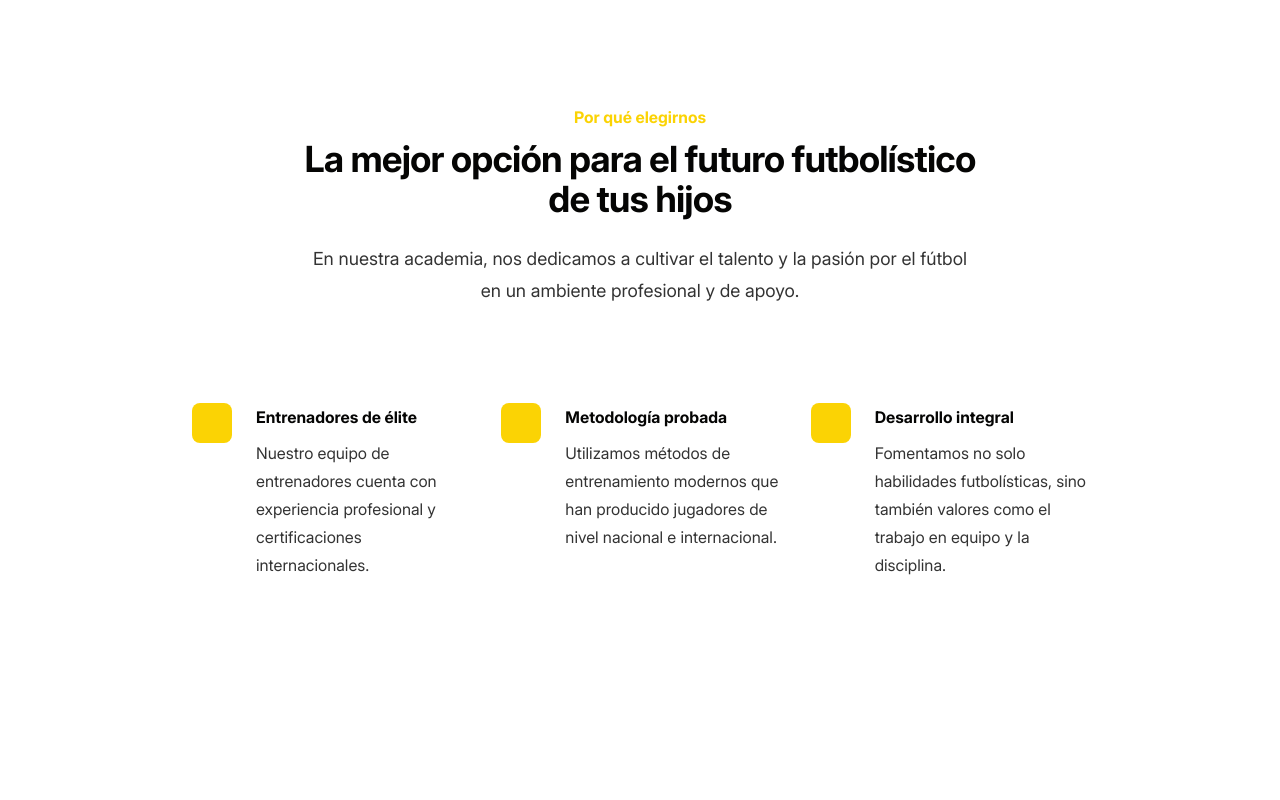
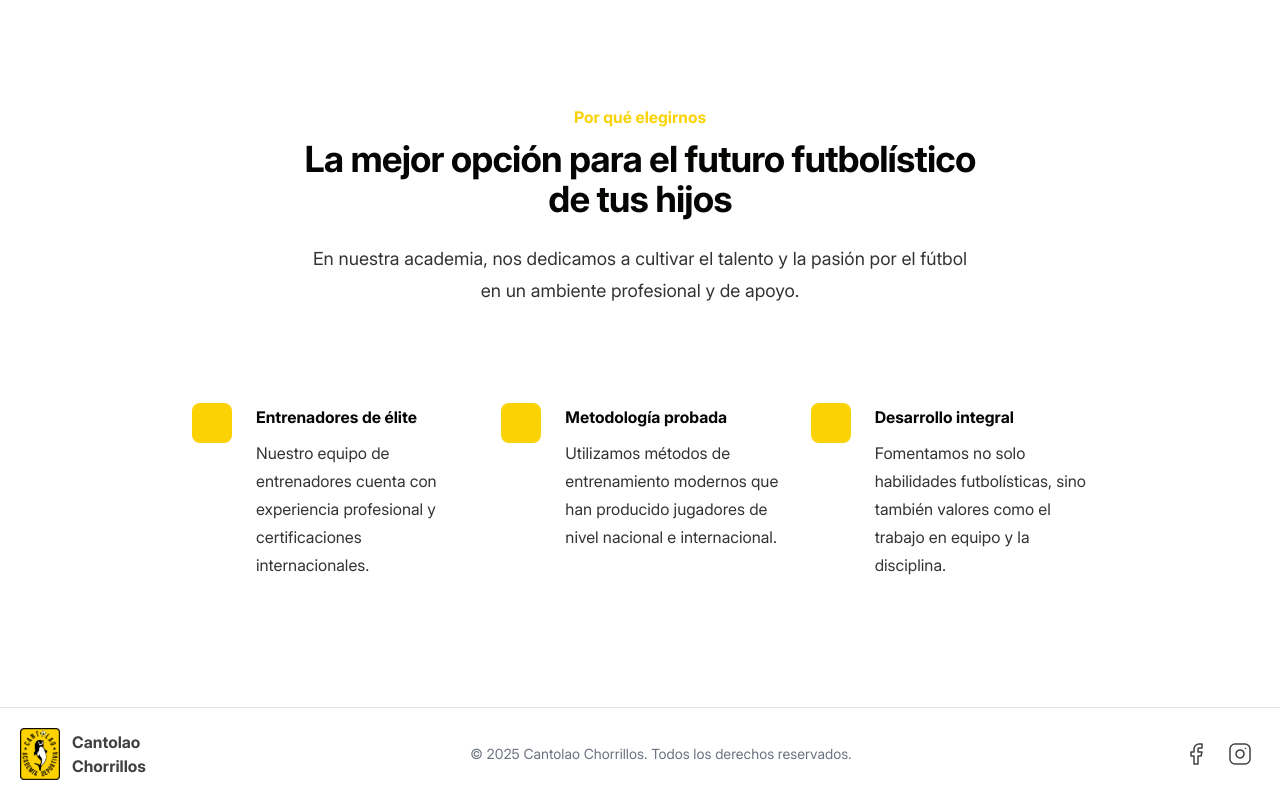
Before and after one commit to mxuriciocm/cantolao-chorrillos, an Astro site: page / in a window 1280 px wide. Shown: the part 1003-1803 px from the top of the page. Before the commit the page ends 1710 px from the top, so only its background shows below. Built offline with nearby package versions, Linux system fonts and the light colour scheme; Astro itself is replaced by a stand-in of ours.

Commit message:
feat: add Footer component for enhanced site navigation and branding; update Header component size and site title

```diff
--- /dev/null
+++ b/src/components/Footer.astro
@@ -0,0 +1,69 @@
+---
+import { Image } from "astro:assets";
+import Container from "./Container.astro";
+import { cn } from "@lib/utils";
+---
+
+<footer>
+  <section
+    class="py-5 overflow-hidden whitespace-nowrap border-t border-black/10 dark:border-white/25"
+  >
+    <Container size="xl">
+      <div class="flex items-center justify-between">
+        <div class="flex gap-1 font-semibold">
+          <a
+            href="/"
+            class="flex gap-1 sm:gap-3 text-current hover:text-black dark:hover:text-white transition-colors duration-300 ease-in-out items-center"
+          >
+            <!-- <svg class="size-6 fill-current">
+              <use href="/"></use>
+            </svg> -->
+            <Image
+              src="/logo.png"
+              alt="Logo Cantolao Chorrillos"
+              width="40"
+              height="40"
+            />
+            <div>
+              <p>Cantolao</p>
+              <p>Chorrillos</p>
+            </div>
+          </a>
+        </div>
+
+        <span
+        class="block text-sm text-gray-500 sm:text-center dark:text-gray-400"
+        >© 2025 <a href="https://flowbite.com/" class="hover:underline"
+          >Cantolao Chorrillos</a
+        >. Todos los derechos reservados.</span
+      >
+
+        <div class="buttons flex gap-1">
+          <a
+            href="https://www.facebook.com/CantolaoChorrilloss/?locale=es_LA"
+            target="_blank"
+            aria-label="Facebook"
+            rel="noopener noreferrer"
+            class="group size-10 rounded-full p-2 items-center justify-center hover:bg-black/5 dark:hover:bg-white/20 blend"
+          >
+            <svg class="size-full fill-current group-hover:fill-back group-hover:fill-black group-hover:dark:fill-white blend">
+              <use href="/social.svg#facebook"></use>
+            </svg>
+          </a>
+
+          <a
+            href="https://www.facebook.com/CantolaoChorrilloss/?locale=es_LA"
+            target="_blank"
+            aria-label="Instagram"
+            rel="noopener noreferrer"
+            class="group size-10 rounded-full p-2 items-center justify-center hover:bg-black/5 dark:hover:bg-white/20 blend"
+          >
+            <svg class="size-full fill-current group-hover:fill-back group-hover:fill-black group-hover:dark:fill-white blend">
+              <use href="/social.svg#instagram"></use>
+            </svg>
+          </a>
+        </div>
+      </div>
+    </Container>
+  </section>
+</footer>
--- a/src/components/Header.astro
+++ b/src/components/Header.astro
@@ -8,7 +8,7 @@ import { Image } from "astro:assets";
 ---
 
 <header id="header" class="fixed top-0 w-full h-16 z-50">
-  <Container size="md">
+  <Container size="xl">
     <div class="h-full w-full flex items-center justify-between">
       <div class="flex gap-1 font-semibold">
         <a href="/" class="flex gap-1 sm:gap-3 text-current hover:text-black dark:hover:text-white transition-colors duration-300 ease-in-out items-center ">
--- a/src/consts.ts
+++ b/src/consts.ts
@@ -2,7 +2,7 @@
 
 // Global
 export const SITE: Site = {
-  title: "Cantolao",
+  title: "Cantolao Chorrillos",
   description: `¡Ven y forma parte de la Academia Deportiva Cantolao Sede Chorrillos! ¿A tu hijo le gusta el fútbol?, ayúdalo a desarrollar todo su potencial… ⚽️⚽️🥅 Nos especializamos en la formación de niños desde los 3 años, ofreciendo fútbol a medida, que incluye preparación física, técnica y táctica. Nuestros entrenadores altamente capacitados se aseguran de que tu hijo aprenda las habilidades esenciales para el éxito en el campo de juego, mientras se divierte y desarrolla su pasión por el deporte.¡Únete a nuestra gran familia deportiva hoy mismo y descubre por qué Cantolao Sede Chorrillos es la elección perfecta para tu hijo! ¡Contáctanos para más información!`,
   author: "Mauricio Chacon Martinez",
 };
--- a/src/layouts/PageLayout.astro
+++ b/src/layouts/PageLayout.astro
@@ -4,6 +4,7 @@ import BaseHead from "@components/BaseHead.astro";
 import Drawer from "@components/Drawer.astro";
 import Header from "@components/Header.astro";
 import { SITE } from "@consts";
+import Footer from "@components/Footer.astro";
 const { title, description } = Astro.props;
 ---
 
@@ -18,5 +19,6 @@ const { title, description } = Astro.props;
     <main class="mt-24">
       <slot />
     </main>
+    <Footer />
   </body>
 </html>
```
